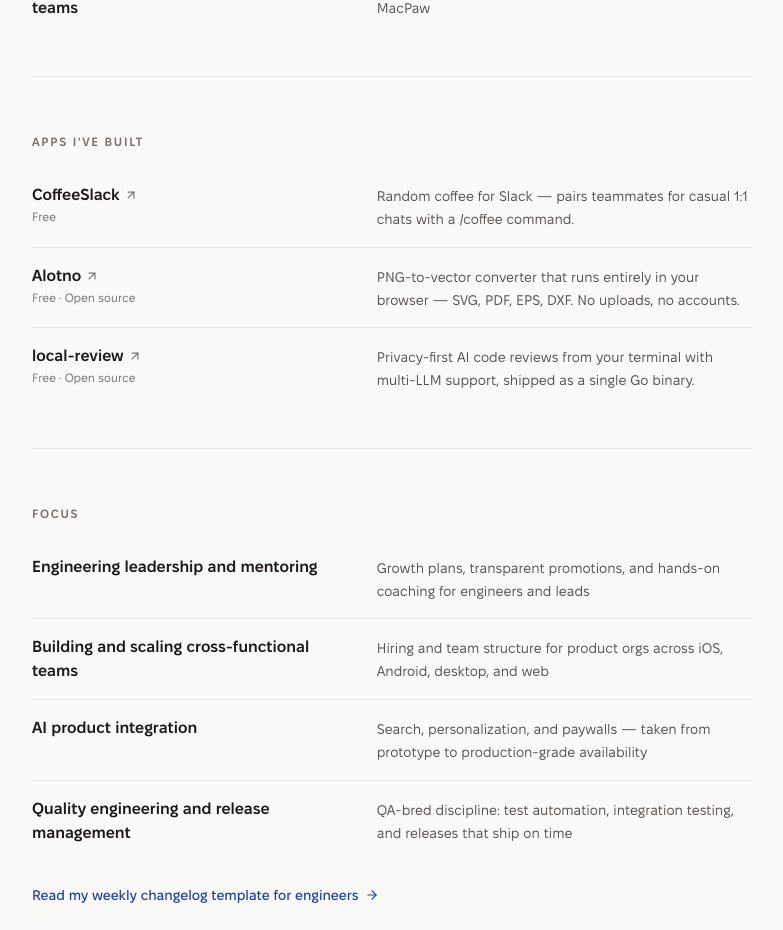
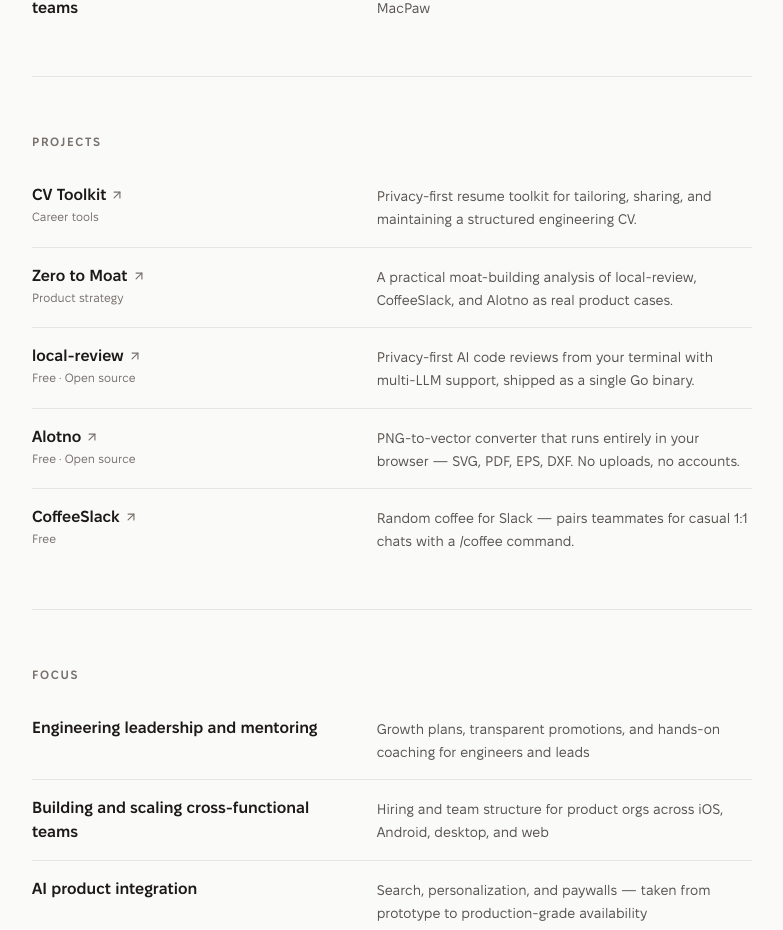
Before and after one commit to mshykov/shykov.dev, a React (Vite) app: page / in a window 1280 px wide. Shown: the part 1015-1945 px from the top of the page, without its empty margins (248-1031 px from the left). Built offline with nearby package versions, Linux system fonts and the light colour scheme.

Commit message:
Add homepage project links (#33)

```diff
--- a/src/pages/Home.tsx
+++ b/src/pages/Home.tsx
@@ -28,14 +28,28 @@ const highlights = [
   },
 ];
 
-// Things I've built and shipped myself — the "Builder." in the hero.
-const apps = [
+// Public projects and tools — the "Builder." in the hero.
+const projects = [
   {
-    name: 'CoffeeSlack',
-    url: 'https://www.coffeeslack.com/',
-    label: 'Free',
+    name: 'CV Toolkit',
+    url: 'https://cv.shykov.dev/',
+    label: 'Career tools',
     description:
-      'Random coffee for Slack — pairs teammates for casual 1:1 chats with a /coffee command.',
+      'Privacy-first resume toolkit for tailoring, sharing, and maintaining a structured engineering CV.',
+  },
+  {
+    name: 'Zero to Moat',
+    url: 'https://moat.shykov.dev/',
+    label: 'Product strategy',
+    description:
+      'A practical moat-building analysis of local-review, CoffeeSlack, and Alotno as real product cases.',
+  },
+  {
+    name: 'local-review',
+    url: 'https://local-review.shykov.dev/',
+    label: 'Free · Open source',
+    description:
+      'Privacy-first AI code reviews from your terminal with multi-LLM support, shipped as a single Go binary.',
   },
   {
     name: 'Alotno',
@@ -45,11 +59,11 @@ const apps = [
       'PNG-to-vector converter that runs entirely in your browser — SVG, PDF, EPS, DXF. No uploads, no accounts.',
   },
   {
-    name: 'local-review',
-    url: 'https://mshykov.github.io/local-review/',
-    label: 'Free · Open source',
+    name: 'CoffeeSlack',
+    url: 'https://www.coffeeslack.com/',
+    label: 'Free',
     description:
-      'Privacy-first AI code reviews from your terminal with multi-LLM support, shipped as a single Go binary.',
+      'Random coffee for Slack — pairs teammates for casual 1:1 chats with a /coffee command.',
   },
 ];
 
@@ -125,11 +139,11 @@ const Home = () => {
         </ul>
       </section>
 
-      {/* Apps — shipped solo, proof of the "Builder." */}
+      {/* Projects — shipped solo, proof of the "Builder." */}
       <section className="py-14 border-t border-hairline dark:border-hairline-dark">
-        <h2 className="section-label mb-8">Apps I've built</h2>
+        <h2 className="section-label mb-8">Projects</h2>
         <ul>
-          {apps.map(({ name, url, label, description }) => (
+          {projects.map(({ name, url, label, description }) => (
             <li
               key={name}
               className="py-4 first:pt-0 last:pb-0 border-b border-hairline dark:border-hairline-dark last:border-b-0 md:grid md:grid-cols-[1fr_1.2fr] md:gap-8"
```
Also changed, not shown: 1 other file (tests, documents, lock files or other folders).
